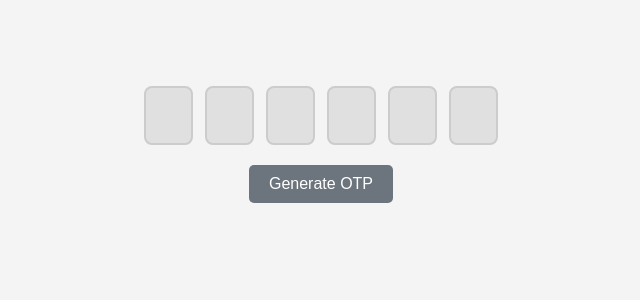
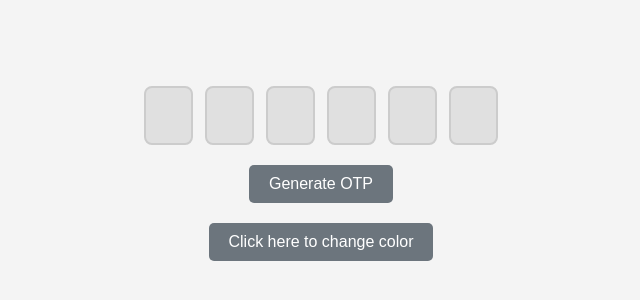
Before and after one commit to HenrySamuel-git-hub/OTP-GENERATOR, a plain HTML site: page index.html in a window 1280 px wide. Shown: the part 164-464 px from the top of the page, without its empty margins (319-959 px from the left). Drawn offline with Linux system fonts and the light colour scheme.

Commit message:
Update index.html

```diff
--- a/index.html
+++ b/index.html
@@ -68,6 +68,8 @@
   </div>
 
   <button onclick="generateOTP()">Generate OTP</button>
+  <br>
+<button onclick="generatecolors()">Click here to change color </button>
 
   <script>
      function generateOTP() {
@@ -82,6 +84,17 @@
 
       document.getElementById("numhold").textContent = `OTP: ${otp}`;
     }
+    function generatecolors(){
+        let hexa="#";
+        const hexacolors="abcdef0123456789"
+        for(i=0;i<6;i++){
+        const colors=Math.floor(Math.random()*hexacolors.length)
+        hexa+=hexacolors[colors]
+    }
+    <!-- console.log(hexa) -->
+document.body.style.backgroundColor = hexa;
+
+    }
 
 
 
```
